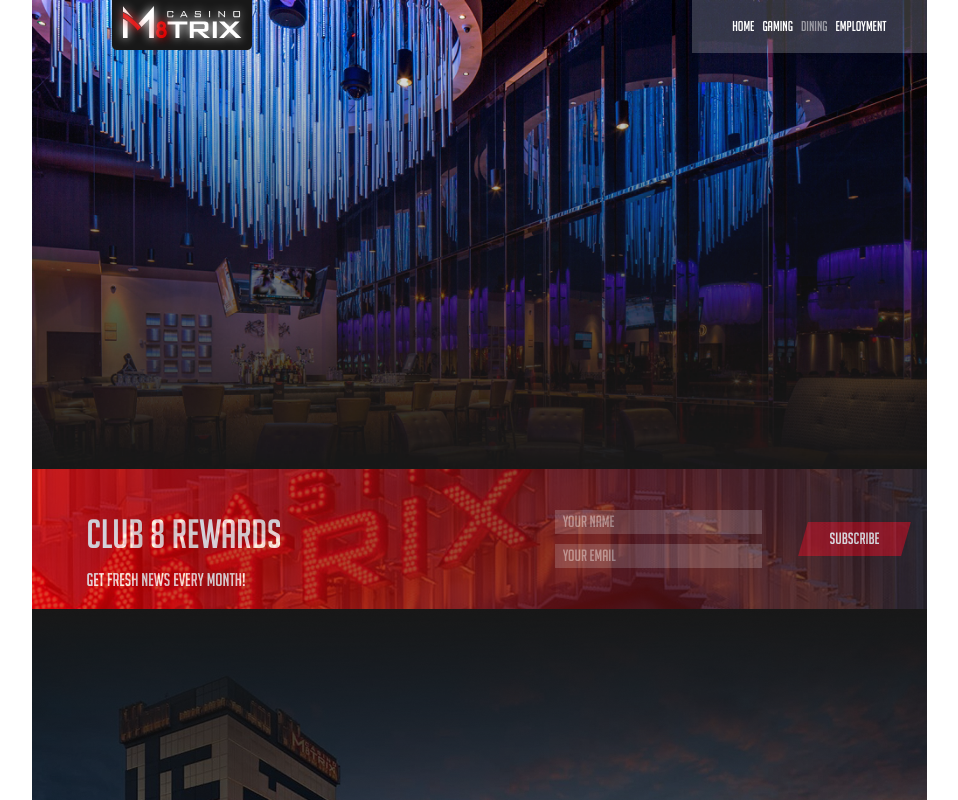
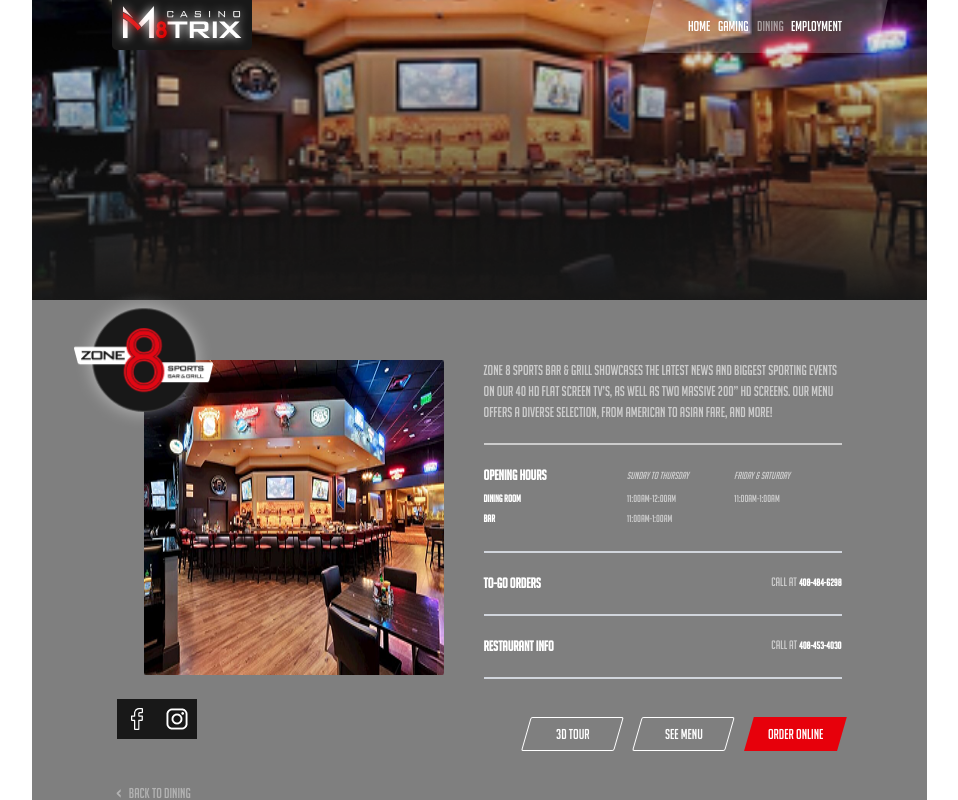
Before and after one commit to JamesRubic/CasinoGame, a Next.js app: page /dining/sportsBar in a window 1280 px wide. Shown: the top 800 px of the page, without its empty margins (161-1119 px from the left). Built offline with nearby package versions, Linux system fonts and the light colour scheme.

Commit message:
Sports Bar Main Body

```diff
--- a/app/components/layout/navbar.tsx
+++ b/app/components/layout/navbar.tsx
@@ -30,11 +30,11 @@
   }, []);
 
   return (
-    <ul className="flex gap-2 py-4 px-10 bg-white/20">
+    <ul className="flex gap-2 py-4 px-10 bg-white/20 -skew-x-12 mr-11">
       {menulist.map((menu, idx) => (
         <Link
           href={menu.path}
-          className={`uppercase  text-[14px] cursor-pointer ${
+          className={`uppercase  text-[14px] skew-x-12 cursor-pointer ${
             "/" + path.split("/")[1] === menu.path
               ? "text-white/50"
               : "text-white"
--- a/app/components/restaurant/BorderBox.tsx
+++ b/app/components/restaurant/BorderBox.tsx
@@ -1,7 +1,7 @@
 const BorderBox = (props: any) => {
   const { children } = props;
   return (
-    <main className="relative h-[380px] mx-[88px] px-10 pt-[25px] pb-[33.5px] border-4 border-red-600 shadow-md shadow-red-600 rounded-xs">
+    <main className="relative h-[380px] mx-[88px] px-10 pt-[25px] pb-[33.5px] border-4 border-red-600 shadow-[0_0_20px_rgba(255,0,0,0.9)] rounded-xs">
       {children}
     </main>
   );
--- a/app/components/restaurant/RoomPart.tsx
+++ b/app/components/restaurant/RoomPart.tsx
@@ -3,7 +3,7 @@
 
 const RoomPart = (props: any) => {
   return (
-    <main className="relative h-[380px] mx-[88px] px-10 pt-[25px] pb-[33.5px] border-4 border-red-600 shadow-md shadow-red-600 rounded-xs">
+    <main className="relative h-[380px] mx-[88px] px-10 pt-[25px] pb-[33.5px] border-4 border-red-600 shadow-[0_0_20px_rgba(255,0,0,0.9)] rounded-xs">
       <Image
         className={`absolute top-0 transform -translate-[50%] ${
           props.direction === "right" ? "-right-5" : "left-20"
--- a/app/dining/page.tsx
+++ b/app/dining/page.tsx
@@ -5,6 +5,7 @@
 import BtnElement from "../components/BtnElement/BtnElement";
 import Image from "next/image";
 import RoomPart from "../components/restaurant/RoomPart";
+import Link from "next/link";
 
 const Dining = () => {
   return (
@@ -113,7 +114,9 @@
             <BtnElement name="WEEKLY SPECIALS" color="white" />
             <BtnElement name="3D TOUR" color="white" />
             <BtnElement name="ORDER ONLINE" color="white" />
-            <BtnElement name="SEE MORE" color="red" />
+            <Link href="/dining/sportsBar">
+              <BtnElement name="SEE MORE" color="red" />
+            </Link>
           </div>
         </BorderBox>
         <RoomPart
--- a/app/dining/sportsBar/page.tsx
+++ b/app/dining/sportsBar/page.tsx
@@ -1,12 +1,126 @@
 "use client";
 
+import BtnElement from "@/app/components/BtnElement/BtnElement";
 import Layout from "@/app/components/layout/layout";
+import Image from "next/image";
+import Link from "next/link";
 
 const SportsBar = () => {
   return (
     <Layout>
-      <div className="bg-[url(/assets/images/bg_dining_room.jpg)] bg-no-repeat bg-cover h-[469px] flex flex-col justify-end w-full">
+      {/* main image Part */}
+      <div className="bg-[url(/assets/images/image_18.png)] bg-no-repeat bg-cover bg-center h-[300px] flex flex-col justify-end w-full">
         <div className="flex items-end justify-center bg-[url(/assets/images/bggradient_home.png)] bg-no-repeat bg-cover w-full h-[469px]"></div>
+      </div>
+      {/* main body Part */}
+      <div className=" bg-black/50 pt-[60px]">
+        <div className="flex gap-10 ml-28 mr-[85px]">
+          <div className="relative">
+            <Image
+              className="block h-[315px]"
+              src={"/assets/images/image_18.png"}
+              alt="Image18"
+              width={300}
+              height={315}
+            />
+            <Image
+              className="absolute top-0 translate-[-50%]"
+              src={"/assets/images/Ellipse (1).png"}
+              alt="RestaurantLogo"
+              width={145}
+              height={145}
+            />
+            <Image
+              className="absolute top-0 translate-[-50%]"
+              src={"/assets/images/Ellipse1.png"}
+              alt="RestaurantLogo"
+              width={140}
+              height={62}
+            />
+          </div>
+          <div className="flex-6">
+            <p className="text-white/60 font-extralight text-[14px] pb-5 border-b-2 border-gray-780">
+              Zone 8 Sports Bar & Grill showcases the latest news and biggest
+              sporting events on our 40 HD flat screen TV’s, as well as two
+              massive 200” HD screens. Our menu offers a diverse selection, from
+              American to Asian fare, and more!
+            </p>
+            <div className="py-5 border-b-2 border-gray-300">
+              <div className="flex items-center pb-[5px]">
+                <p className="flex-4 text-[14px] font-bold text-white">
+                  Opening Hours
+                </p>
+                <p className="flex-3 text-[10px] italic text-white/60">
+                  Sunday to Thursday
+                </p>
+                <p className="flex-3 text-[10px] italic text-white/60">
+                  Friday & Saturday
+                </p>
+              </div>
+              <div className="flex items-center pb-[5px]">
+                <p className="flex-4 text-[10px] font-bold text-white">
+                  Dining Room
+                </p>
+                <p className="flex-3 text-[10px] text-white/60">
+                  11:00AM-12:00AM
+                </p>
+                <p className="flex-3 text-[10px] text-white/60">
+                  11:00AM-1:00AM
+                </p>
+              </div>
+              <div className="flex items-center pb-[5px]">
+                <p className="flex-4 text-[10px] font-bold text-white">Bar</p>
+                <p className="flex-6 text-[10px] text-white/60">
+                  11:00AM-1:00AM
+                </p>
+              </div>
+            </div>
+            <div className="flex justify-between py-5 border-b-2 border-gray-300">
+              <p className="text-[14px] font-bold text-white">To-Go Orders</p>
+              <p className="text-[12px] font-light text-white/60">
+                Call at{" "}
+                <span className="text-[10px] font-bold text-white">
+                  408-484-6298
+                </span>
+              </p>
+            </div>
+            <div className="flex justify-between py-5 border-b-2 border-gray-300">
+              <p className="text-[14px] font-bold text-white">
+                Restaurant Info
+              </p>
+              <p className="text-[12px] font-light text-white/60">
+                Call at{" "}
+                <span className="text-[10px] font-bold text-white">
+                  408-453-4030
+                </span>
+              </p>
+            </div>
+          </div>
+        </div>
+        <div className="flex justify-between items-baseline mx-[85px]">
+          <div className="flex flex-col gap-11 mb-[71.5px] mt-5">
+            <Image
+              className=""
+              src={"/assets/images/social_media.png"}
+              alt="SocialMedia"
+              width={80}
+              height={40}
+            />
+            <Link href="/dining" className="">
+              <p className="text-white/40 text-[14px]">
+                <span className="text-[14px] font-bold text-white/40 pr-2">
+                  &lt;
+                </span>
+                Back to dining
+              </p>
+            </Link>
+          </div>
+          <div className="flex justify-between w-[316px]!">
+            <BtnElement color="white" name="3D TOUR" />
+            <BtnElement color="white" name="SEE MENU" />
+            <BtnElement color="red" name="ORDER ONLINE" />
+          </div>
+        </div>
       </div>
     </Layout>
   );
```
Also changed, not shown: public/assets/images/Ellipse (1).png (added), public/assets/images/Ellipse1.png (added).
